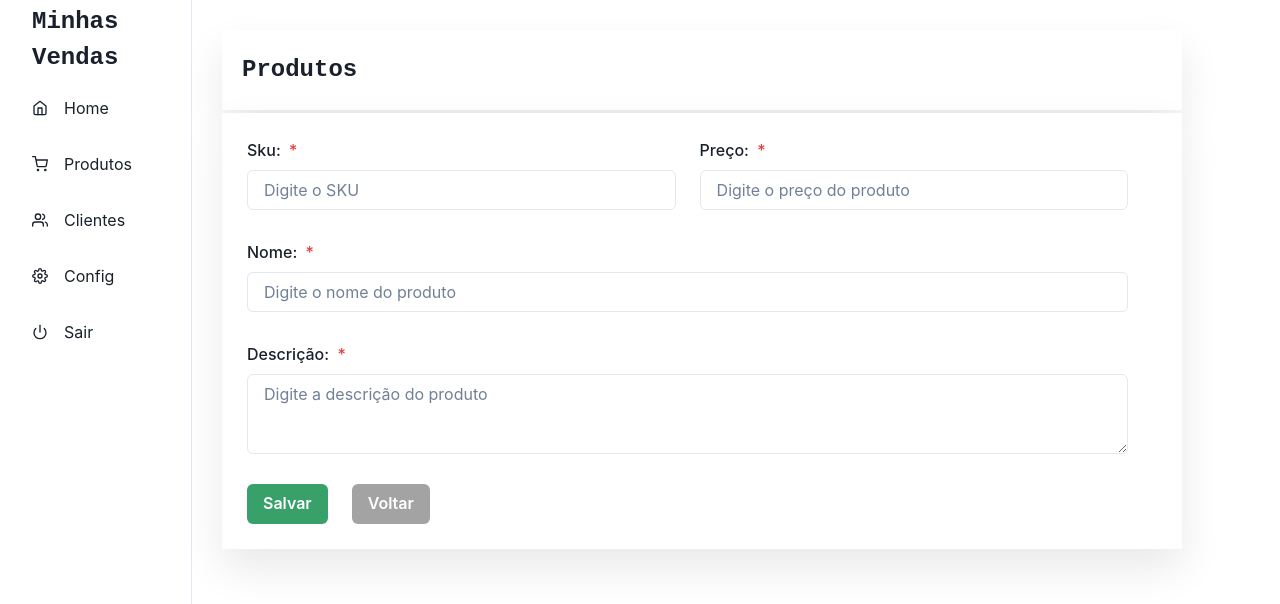
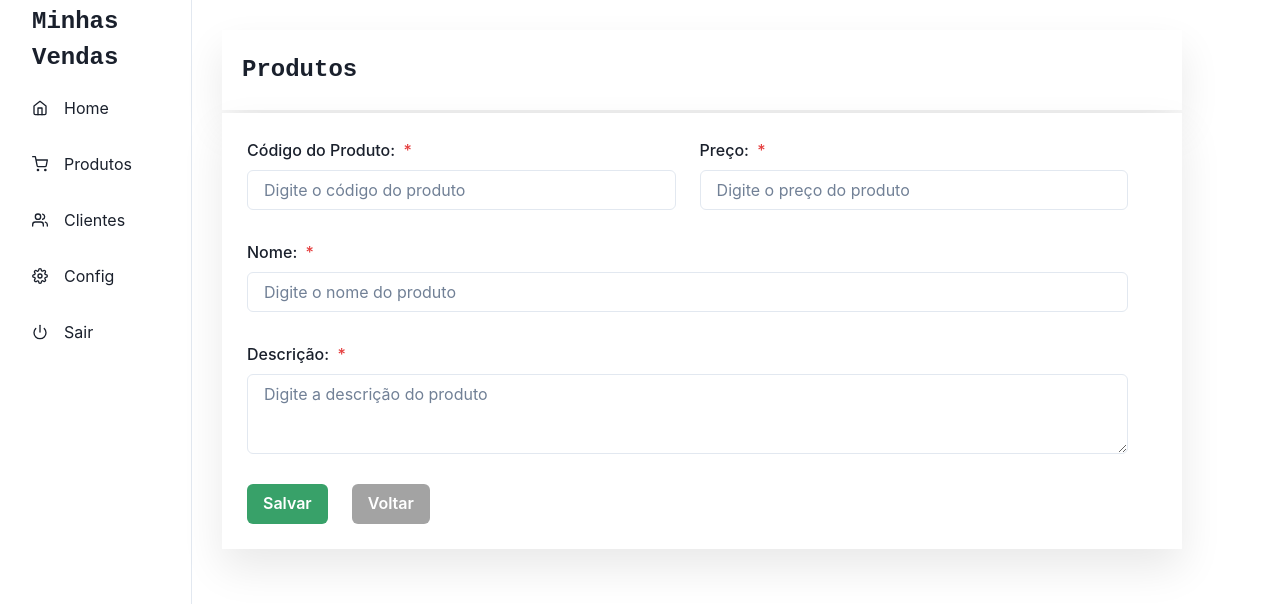
Before and after one commit to Brun0Santos/app-vendas-front, a Next.js app: page /consultas/produtos in a window 1280 px wide. Shown: the top 604 px of the page. Built offline with nearby package versions, Linux system fonts and the light colour scheme.

Commit message:
fix: corrigindo algumas campos do input

```diff
--- a/src/app/models/produtos/produtosModel.tsx
+++ b/src/app/models/produtos/produtosModel.tsx
@@ -3,6 +3,6 @@ export interface Produto {
   nome?: string;
   descricao?: string;
   preco?: number;
-  sku?: string;
+  codProduto?: string;
   dataCadastro?: string;
 }
--- a/src/app/services/produto.service.ts
+++ b/src/app/services/produto.service.ts
@@ -11,7 +11,7 @@ export const useProdutoService = () => {
     return response.data;
   };
 
-  const atualizar = async (produto: Produto): Promise<void> => {
+  const atualizarProduto = async (produto: Produto): Promise<void> => {
     const url: string = `${resourceUrl}/${produto.id}`;
     await httpCliente.put<Produto>(url, produto);
   };
@@ -29,7 +29,7 @@ export const useProdutoService = () => {
 
   return {
     salvar,
-    atualizar,
+    atualizarProduto,
     getProdutoFromId,
     deletarProduto,
   };
--- /dev/null
+++ b/src/app/util/parserValue.ts
@@ -0,0 +1,26 @@
+export const convereterEmBigDecimal = (value: string): number => {
+  if (!value) {
+    return 0;
+  }
+  return parseFloat(value.replace('.', '').replace(',', '.'));
+};
+
+export const formatReal = (valor: string) => {
+  const v = ((Number(valor.replace(/\D/g, '')) / 100).toFixed(2) + '').split('.');
+
+  const m = v[0]
+    .split('')
+    .reverse()
+    .join('')
+    .match(/.{1,3}/g);
+
+  if (m == null) {
+    throw new Error('Error');
+  } else {
+    for (let i = 0; i < m.length; i++) m[i] = m[i].split('').reverse().join('') + '.';
+
+    const r = m.reverse().join('');
+
+    return r.substring(0, r.lastIndexOf('.')) + ',' + v[1];
+  }
+};
--- a/src/components/common/input/input.tsx
+++ b/src/components/common/input/input.tsx
@@ -1,23 +1,39 @@
 import { FormControl, FormLabel, Input } from '@chakra-ui/react';
 import { InputHTMLAttributes } from 'react';
 
+import { formatReal } from '@/app/util/parserValue';
+
 interface InputProps extends InputHTMLAttributes<HTMLInputElement> {
   // eslint-disable-next-line @typescript-eslint/no-explicit-any
-  onChange?: (value: any) => void;
+  onChanges?: (value: any) => void;
   label?: string;
   placeholder?: string;
   disableInput?: boolean;
-  // eslint-disable-next-line @typescript-eslint/no-explicit-any
-  valueInput?: any;
+  valueInput?: string | number;
+  currency?: boolean;
+  typeInput?: string;
 }
 
 export default function InputData({
-  onChange,
+  onChanges,
   label,
   placeholder,
   disableInput,
   valueInput,
+  currency,
+  typeInput,
 }: InputProps) {
+  // const onInputChange = (e: React.ChangeEvent<HTMLInputElement>) => {
+  //   let value = e.target.value;
+  //   if (value && currency) {
+  //     value = formatReal(value);
+  //   }
+  //   if (onChange) {
+  //     console.log(value);
+  //     onChange(value);
+  //   }
+  // };
+
   return (
     <FormControl isRequired pb={'30px'}>
       <FormLabel>{`${label}`}: </FormLabel>
@@ -25,9 +41,16 @@ export default function InputData({
         placeholder={placeholder}
         disabled={disableInput}
         value={valueInput}
+        type={typeInput}
         onChange={(e) => {
-          if (onChange) {
-            onChange(e.target.value);
+          let valor = e.target.value;
+          if (valor && currency) {
+            valor = formatReal(valor);
+          }
+
+          if (onChanges) {
+            console.log(valor);
+            onChanges(valor);
           }
         }}
       />
--- a/src/components/produtos/cadastros/cadastroProdutos.tsx
+++ b/src/components/produtos/cadastros/cadastroProdutos.tsx
@@ -12,13 +12,14 @@ import { useState } from 'react';
 
 import { Produto } from '@/app/models/produtos/produtosModel';
 import { useProdutoService } from '@/app/services';
+import { convereterEmBigDecimal } from '@/app/util/parserValue';
 import InputData from '@/components/common/input/input';
 import Layout from '@/components/layout/layout';
 
 export const CadastroProdutos = () => {
   const service = useProdutoService();
-  const [sku, setSku] = useState<string>('');
-  const [preco, setPreco] = useState<number>();
+  const [codProduto, setCodProduto] = useState<string>('');
+  const [preco, setPreco] = useState<string>('');
   const [nome, setNome] = useState<string>('');
   const [descricao, setDescricao] = useState<string>('');
   const [id, setId] = useState<string>();
@@ -26,16 +27,24 @@ export const CadastroProdutos = () => {
 
   function submit() {
     const produto: Produto = {
-      sku,
-      preco,
+      id,
+      codProduto,
+      preco: convereterEmBigDecimal(preco),
       nome,
       descricao,
     };
-    service.salvar(produto).then((res) => {
-      console.log(res);
-      setId(res.id);
-      setDataCadastro(res.dataCadastro);
-    });
+
+    if (id) {
+      service.atualizarProduto(produto).then((res) => {
+        console.log(res);
+      });
+    } else {
+      service.salvar(produto).then((res) => {
+        console.log(res);
+        setId(res.id);
+        setDataCadastro(res.dataCadastro);
+      });
+    }
   }
 
   return (
@@ -55,7 +64,13 @@ export const CadastroProdutos = () => {
 
         <Grid templateColumns="repeat(2, 1fr)" gap={6}>
           <GridItem w="100%">
-            <InputData label="Sku" value={sku} placeholder="Digite o SKU" onChange={setSku} />
+            <InputData
+              label="Código do Produto"
+              value={codProduto}
+              placeholder="Digite o código do produto"
+              onChanges={setCodProduto}
+              typeInput="number"
+            />
           </GridItem>
 
           <GridItem w="100%">
@@ -63,7 +78,9 @@ export const CadastroProdutos = () => {
               label="Preço"
               value={preco}
               placeholder="Digite o preço do produto"
-              onChange={setPreco}
+              onChanges={setPreco}
+              currency={true}
+              maxLength={13}
             />
           </GridItem>
         </Grid>
@@ -72,7 +89,7 @@ export const CadastroProdutos = () => {
           label="Nome"
           value={nome}
           placeholder="Digite o nome do produto"
-          onChange={setNome}
+          onChanges={setNome}
         />
 
         <FormControl isRequired pb={'30px'}>
```
Also changed, not shown: src/pages/index.tsx (+6 -7 lines).
